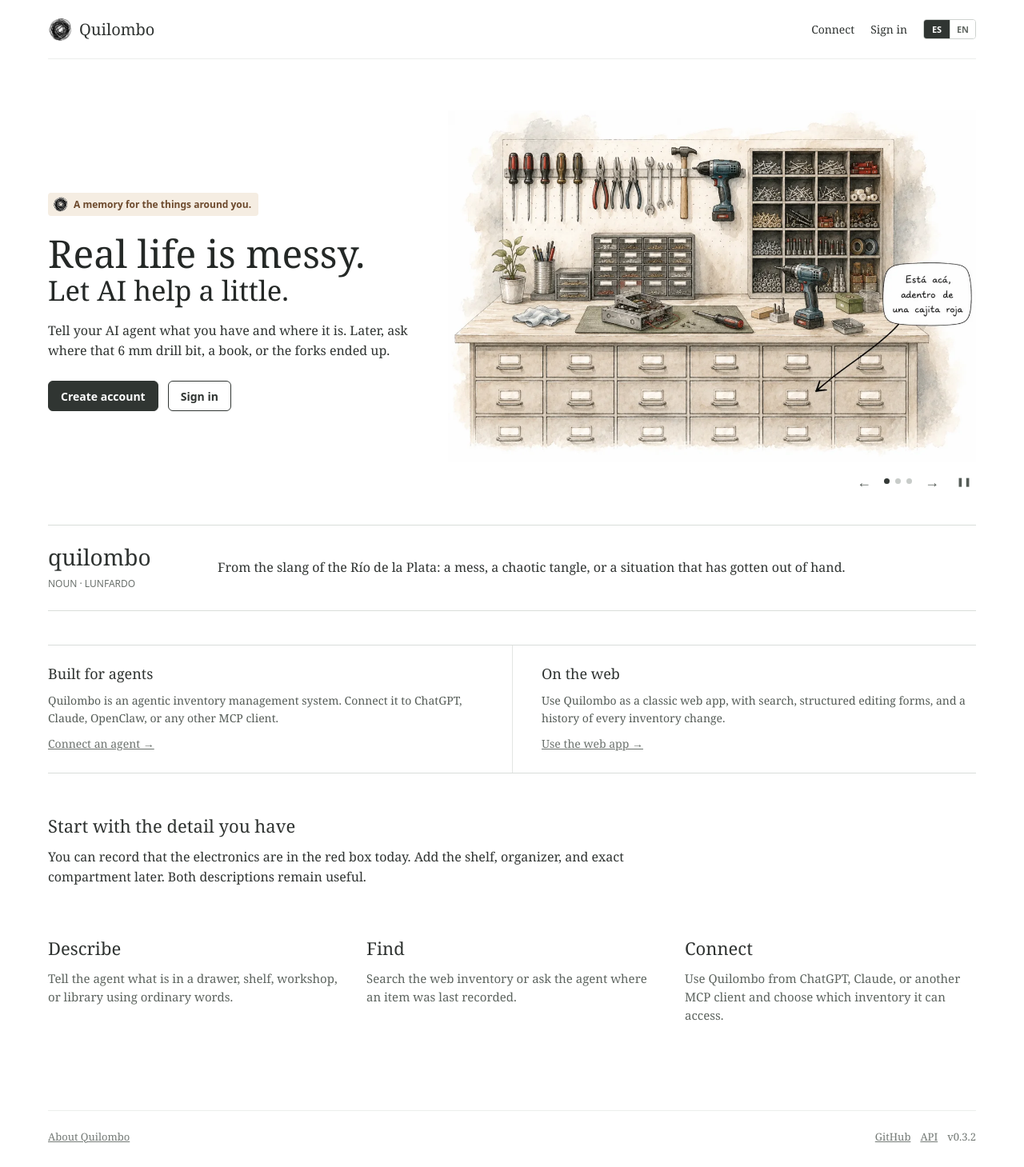
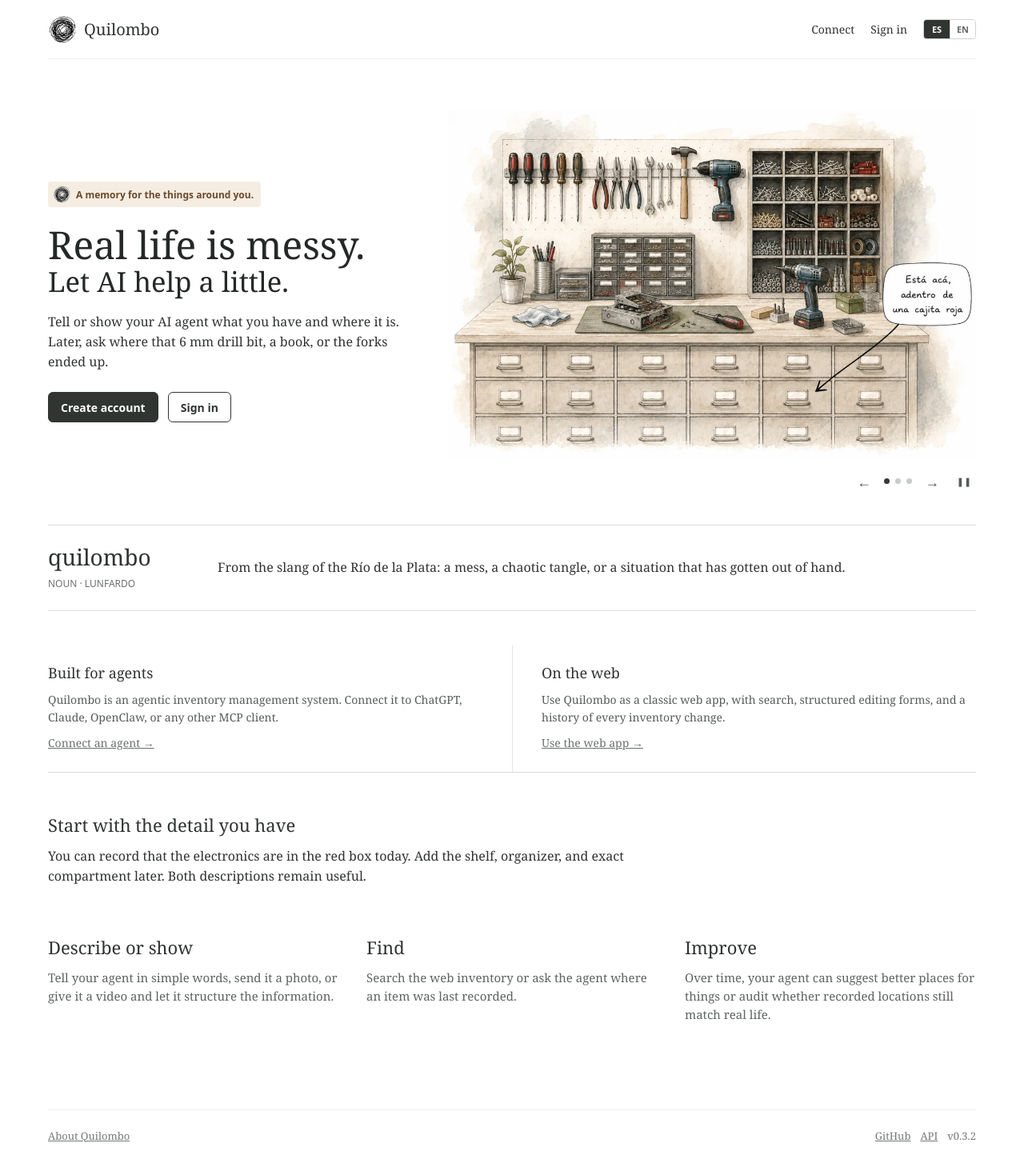
Before and after one commit to mgaitan/quilombo, a Django app: page / in a window 1280 px wide. Shown: the whole page at 80% size. After the commit the page ends 1428 px from the top, so only its background shows below. Run offline with Django 5.2, Linux system fonts and the light colour scheme; parts of the project's set-up code (start-up, migrations or seed data) failed here and were passed over; some libraries are stand-ins or nearby versions.

Commit message:
fix(home): emphasize vision workflows
Increase and soften the supplied mark, remove the redundant divider, make photo and video input explicit, and replace repeated connector copy with improvement and location-audit guidance.\n\nRefs #109

```diff
--- a/inventory/static/inventory/styles.css
+++ b/inventory/static/inventory/styles.css
@@ -38,7 +38,7 @@ button, input, select, textarea { font: inherit; }
   text-decoration: none;
 }
 
-.wordmark img { width: 30px; height: 30px; }
+.wordmark img { width: 36px; height: 36px; }
 
 .nav {
   display: flex;
@@ -126,7 +126,7 @@ p { margin: 0 0 18px; }
   font: 600 12px system-ui, sans-serif;
 }
 
-.hero-kicker img { width: 19px; height: 19px; }
+.hero-kicker img { width: 22px; height: 22px; }
 
 .hero-carousel { min-width: 0; }
 .carousel-viewport { position: relative; width: 100%; aspect-ratio: 3 / 2; }
@@ -204,7 +204,7 @@ p { margin: 0 0 18px; }
   display: grid;
   grid-template-columns: repeat(2, minmax(0, 1fr));
   margin-top: 42px;
-  border-block: 1px solid #d9ddda;
+  border-bottom: 1px solid #d9ddda;
 }
 
 .access-option { padding: 24px 36px 24px 0; }
--- a/inventory/templates/inventory/home.html
+++ b/inventory/templates/inventory/home.html
@@ -12,7 +12,7 @@
         {% translate "A memory for the things around you." %}
       </p>
       <h1 id="page-title">{% translate "Real life is messy." %} <span>{% translate "Let AI help a little." %}</span></h1>
-      <p>{% translate "Tell your AI agent what you have and where it is. Later, ask where that 6 mm drill bit, a book, or the forks ended up." %}</p>
+      <p>{% translate "Tell or show your AI agent what you have and where it is. Later, ask where that 6 mm drill bit, a book, or the forks ended up." %}</p>
       <div class="actions">
         {% if user.is_authenticated %}
           <a class="button button-primary" href="{% url 'dashboard' %}">{% translate "Open inventories" %}</a>
@@ -92,16 +92,16 @@
 
   <section class="feature-grid" aria-label="{% translate "What you can do" %}">
     <div>
-      <h2>{% translate "Describe" %}</h2>
-      <p>{% translate "Tell the agent what is in a drawer, shelf, workshop, or library using ordinary words." %}</p>
+      <h2>{% translate "Describe or show" %}</h2>
+      <p>{% translate "Tell your agent in simple words, send it a photo, or give it a video and let it structure the information." %}</p>
     </div>
     <div>
       <h2>{% translate "Find" %}</h2>
       <p>{% translate "Search the web inventory or ask the agent where an item was last recorded." %}</p>
     </div>
     <div>
-      <h2>{% translate "Connect" %}</h2>
-      <p>{% translate "Use Quilombo from ChatGPT, Claude, or another MCP client and choose which inventory it can access." %}</p>
+      <h2>{% translate "Improve" %}</h2>
+      <p>{% translate "Over time, your agent can suggest better places for things or audit whether recorded locations still match real life." %}</p>
     </div>
   </section>
 {% endblock %}
--- a/inventory/tests.py
+++ b/inventory/tests.py
@@ -1410,8 +1410,12 @@ def test_web_detects_english_and_spanish_from_accept_language(client):
     assert "inventory/home/library-en.webp" in english_content
     assert "inventory/home/moving-en.webp" in english_content
     assert "Quilombo is an agentic inventory management system." in english_content
+    assert "Tell or show your AI agent" in english_content
     assert "Later, ask where that 6 mm drill bit, a book, or the forks ended up." in english_content
     assert "Use Quilombo as a classic web app" in english_content
+    assert "Describe or show" in english_content
+    assert "send it a photo" in english_content
+    assert "suggest better places for things" in english_content
     assert "hinges" not in english_content
     assert "Create account" in english_content
     assert '<html lang="es">' in spanish_content
```
Also changed, not shown: inventory/static/inventory/quilombo-mark.png, locale/es/LC_MESSAGES/django.po, 1 other file.
